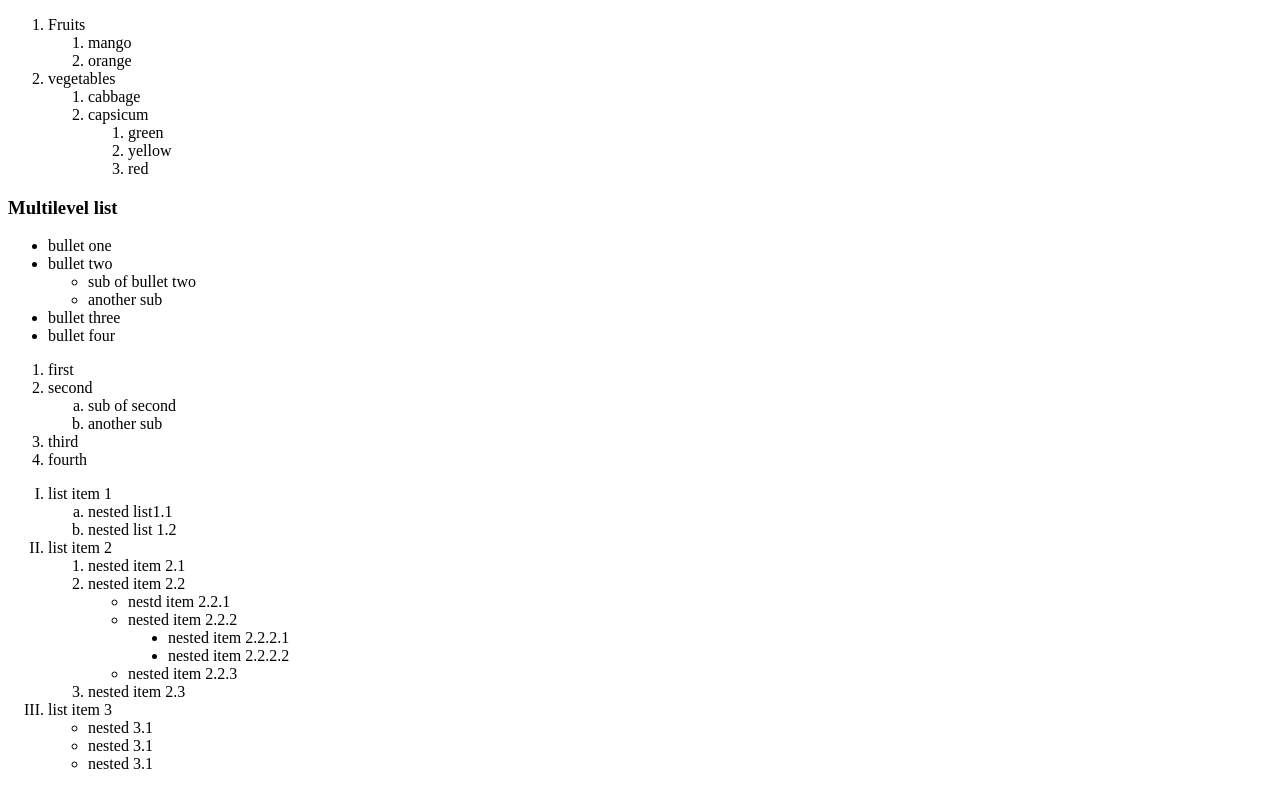
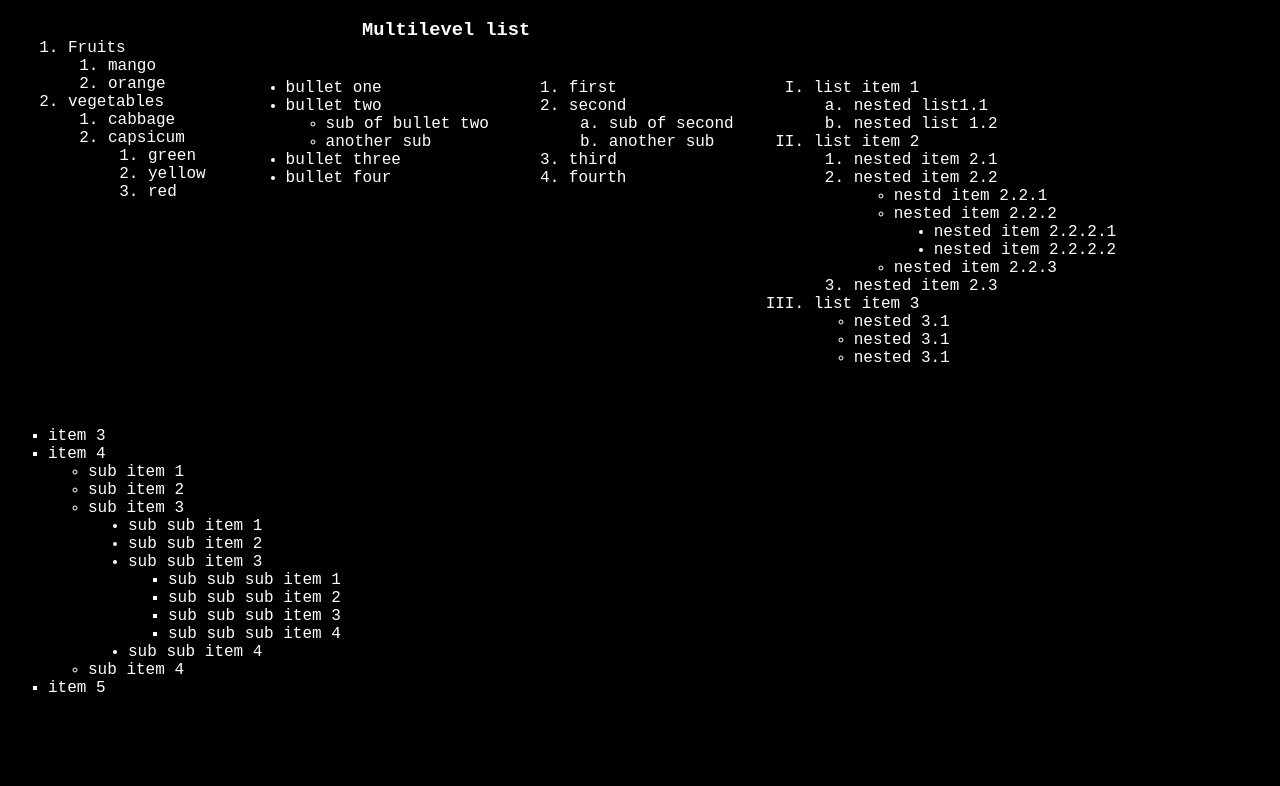
Before and after one commit to yagnapraneeth/IWT, a plain HTML site: page List.html in a window 1280 px wide. Shown: the top 786 px of the page. Drawn offline with Linux system fonts and the light colour scheme; the site is published under a folder, as on GitHub Pages, so addresses that start at the root find nothing.

Commit message:
Update List.html

```diff
--- a/List.html
+++ b/List.html
@@ -4,7 +4,7 @@
     <meta charset="UTF-8">
     <meta http-equiv="X-UA-Compatible" content="IE=edge">
     <meta name="viewport" content="width=device-width, initial-scale=1.0">
-    <link rel="stylesheet" href="/List.css">
+    <link rel="stylesheet" href="List.css">
     <title>Document</title>
 </head>
 <body>
```
